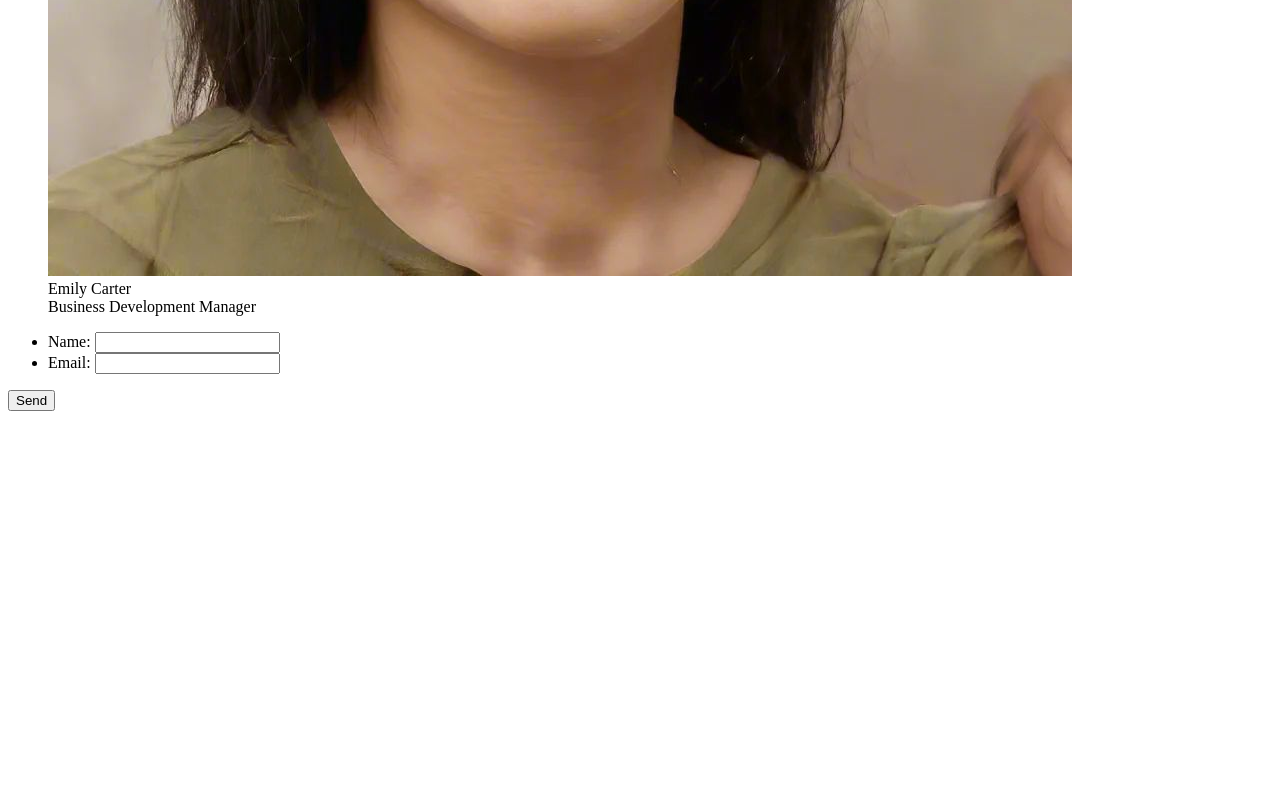
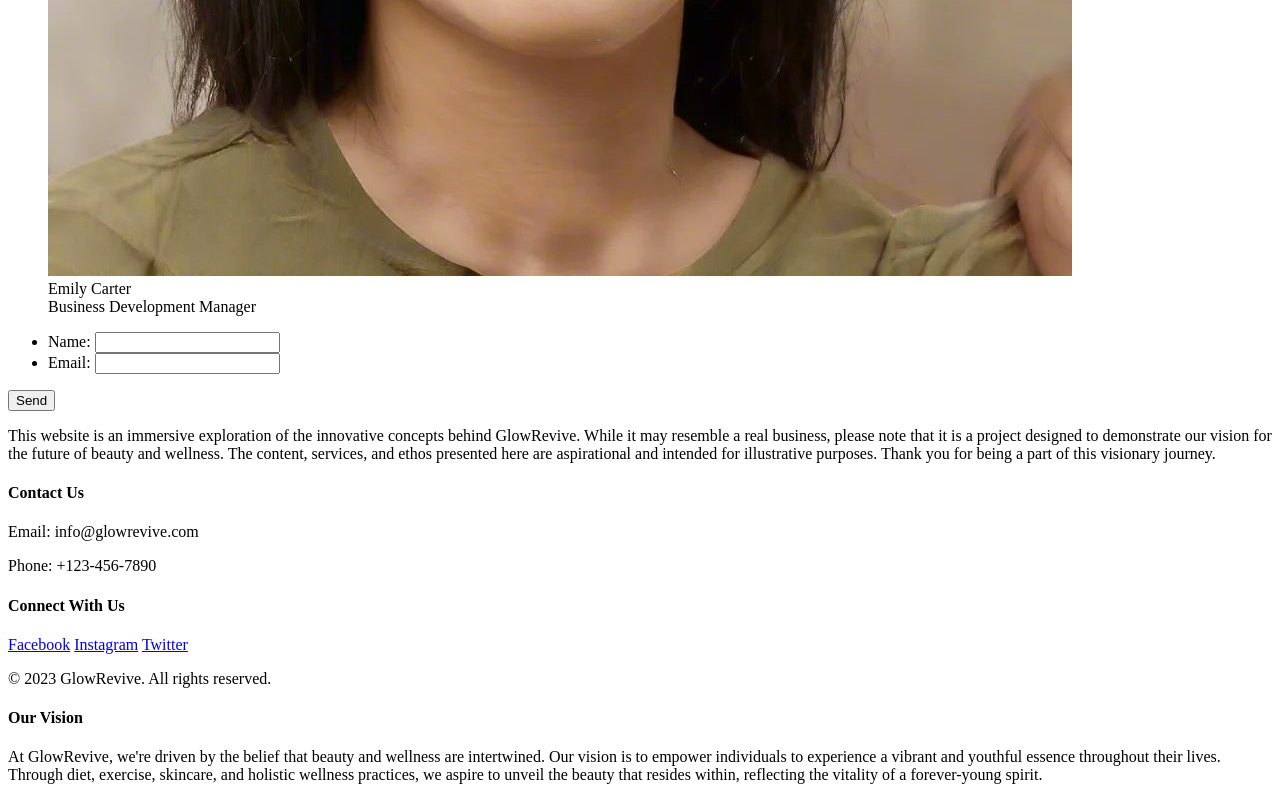
Before and after one commit to Jay-MM/beautiful-arrival, a plain HTML site: page index.html in a window 1280 px wide. Shown: the part 912-1712 px from the top of the page. Before the commit the page ends 1331 px from the top, so only its background shows below. Drawn offline with Linux system fonts and the light colour scheme.

Commit message:
adds footer

```diff
--- a/index.html
+++ b/index.html
@@ -35,7 +35,7 @@
         <ul>
           <li>
             <label for="name">Name:</label>
-            <input type="text" name="username">
+            <input type="text" name="name">
           </li>
           <li>
             <label for="email">Email:</label>
@@ -48,8 +48,33 @@
       </form>
     </div>
     </main>
-  <footer>
+    <footer>
+      <div>
+        <p>This website is an immersive exploration of the innovative concepts behind GlowRevive. While it may resemble a real business, please note that it is a project designed to demonstrate our vision for the future of beauty and wellness. The content, services, and ethos presented here are aspirational and intended for illustrative purposes. Thank you for being a part of this visionary journey.</p>
+      </div>
 
-  </footer>
+      <div>
+        <h4>Contact Us</h4>
+        <p>Email: info@glowrevive.com</p>
+        <p>Phone: +123-456-7890</p>
+      </div>
+
+      <div>
+        <h4>Connect With Us</h4>
+        <a href="#">Facebook</a>
+        <a href="#">Instagram</a>
+        <a href="#">Twitter</a>
+      </div>
+
+      <div>
+        <p>© 2023 GlowRevive. All rights reserved.</p>
+      </div>
+
+      <div>
+        <h4>Our Vision</h4>
+        <p>At GlowRevive, we're driven by the belief that beauty and wellness are intertwined. Our vision is to empower individuals to experience a vibrant and youthful essence throughout their lives. Through diet, exercise, skincare, and holistic wellness practices, we aspire to unveil the beauty that resides within, reflecting the vitality of a forever-young spirit.</p>
+      </div>
+    </footer>
+
 </body>
 </html>
```
